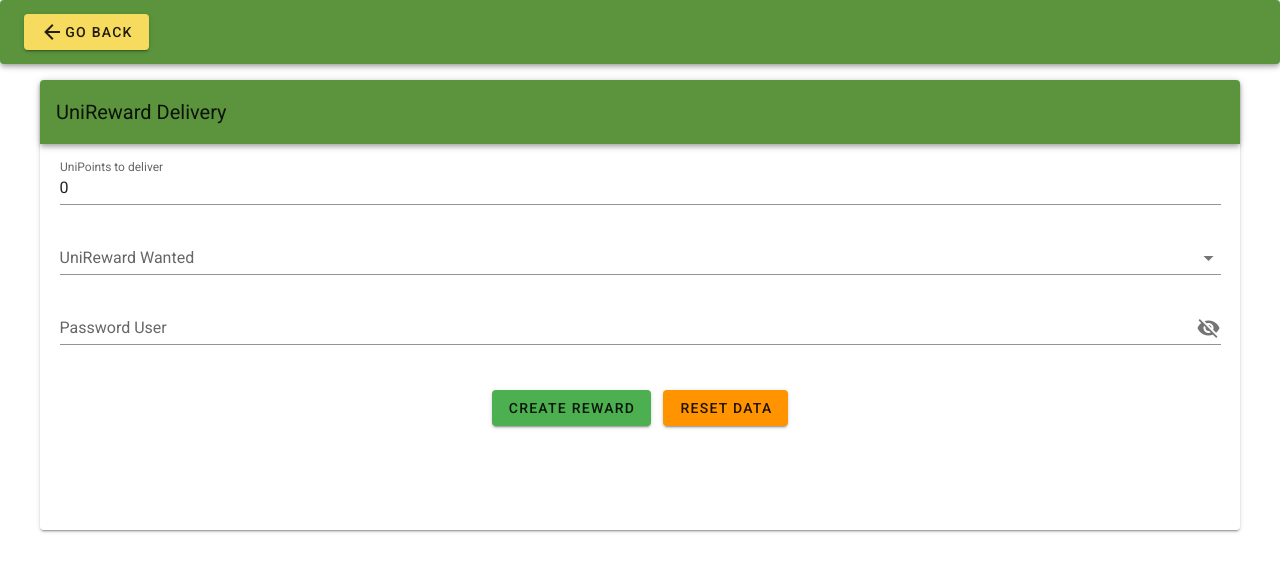
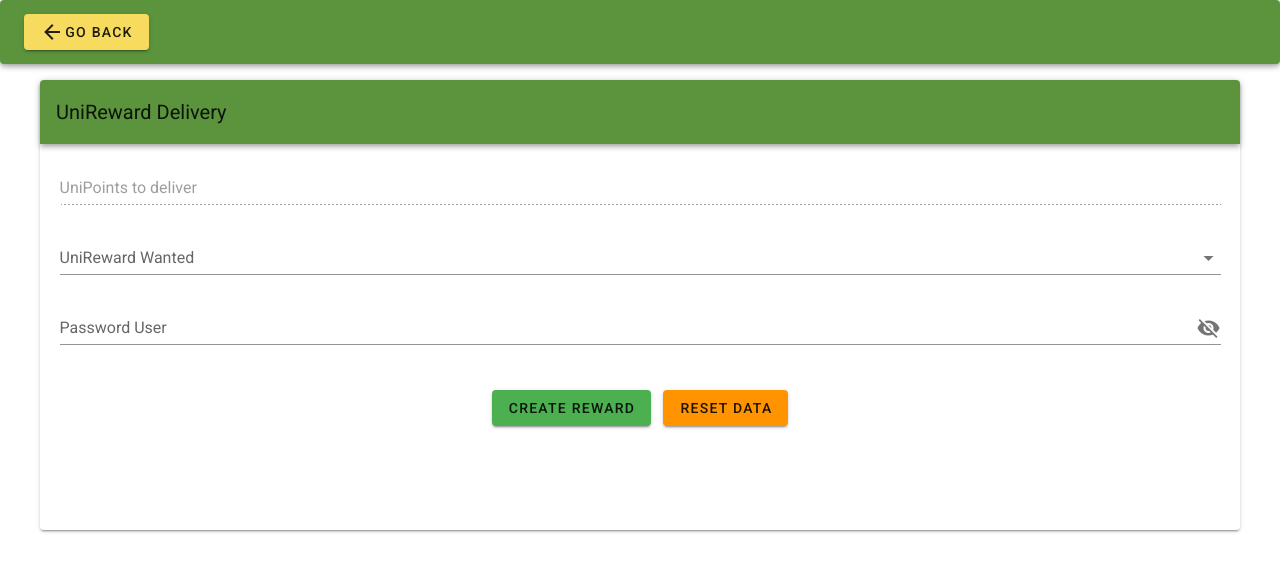
Before and after one commit to apereg21/trainingtolearn-app, a Vue app: page /RewardUR in a window 1280 px wide. Shown: the top 572 px of the page. Built offline with nearby package versions, Linux system fonts and the light colour scheme; no server answers.

Commit message:
0.3.3 Implementado cambio costes RewardUR

```diff
--- a/src/views/RewardUR.vue
+++ b/src/views/RewardUR.vue
@@ -9,10 +9,11 @@
         <v-container>
           <v-row no-gutters>
             <v-text-field
-              v-model="money"
+              v-model="obtainCostUniReward"
               :rules="[(v) => !!v || 'UniPoints Field is required']"
               label="UniPoints to deliver"
               align-left
+              disabled
             ></v-text-field>
           </v-row>
           <v-row no-gutters>
@@ -76,12 +77,21 @@ export default {
     bodyRules: [(v) => !!v || "Data field is required"],
     users: [],
     unirewards: [],
+    costUniRewards: []
   }),
   props: {},
   components: {
     ToolbarSpecial,
   },
-  computed: {},
+  computed: {
+    obtainCostUniReward(){
+      console.log(this.uniR)
+      console.log(this.unirewards.indexOf(this.uniR))
+      var position = this.unirewards.indexOf(this.uniR)
+      console.log(this.costUniRewards[position])
+      return this.costUniRewards[this.unirewards.indexOf(this.uniR)]
+    }
+  },
   methods: {
     getUserUsername(){
         const headers = {
@@ -109,7 +119,7 @@ export default {
           toAddressUN: this.addFrom,
           typeT: "U",
           uniRewardT: this.uniR,
-          moneyTo: parseInt(this.money),
+          moneyTo: parseInt(this.obtainCostUniReward),
           passwordFrom: this.password,
           concept: "default",
         };
@@ -178,15 +188,16 @@ export default {
     convertData(vector, opc) {
       for (let i = 0; i < vector.length; i++) {
         if (opc == 0) {
-          this.users[i] = vector[i].username;
+          this.users[i] = vector[i].username
         } else {
-          this.unirewards[i] = vector[i].nameUR;
+          this.costUniRewards[i] = vector[i].cost
+          this.unirewards[i] = vector[i].nameUR
         }
       }
     },
     goToMenu: function () {
       this.$router.push({
-        name: "Home",
+        name: "Home"
       });
     },
   },
```
